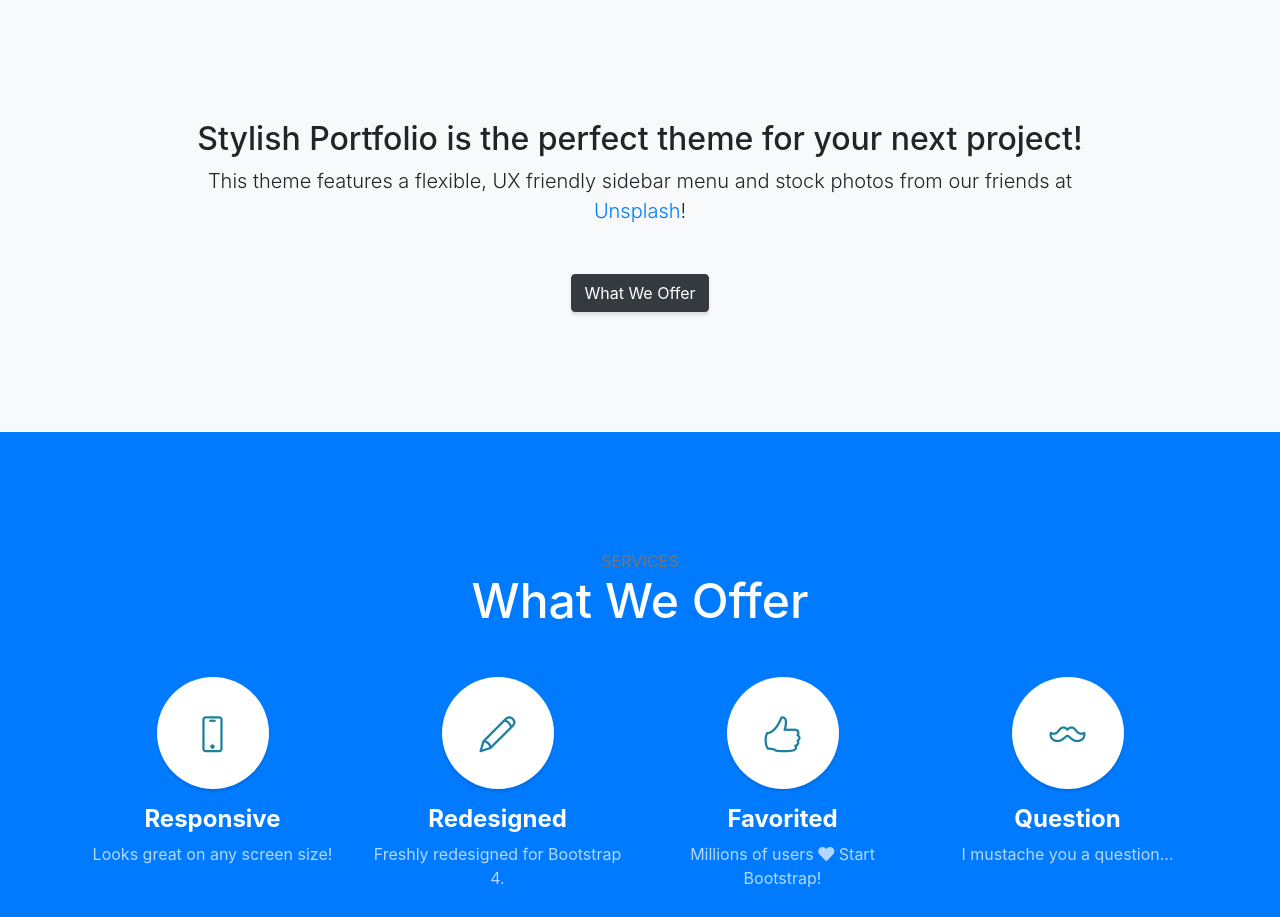
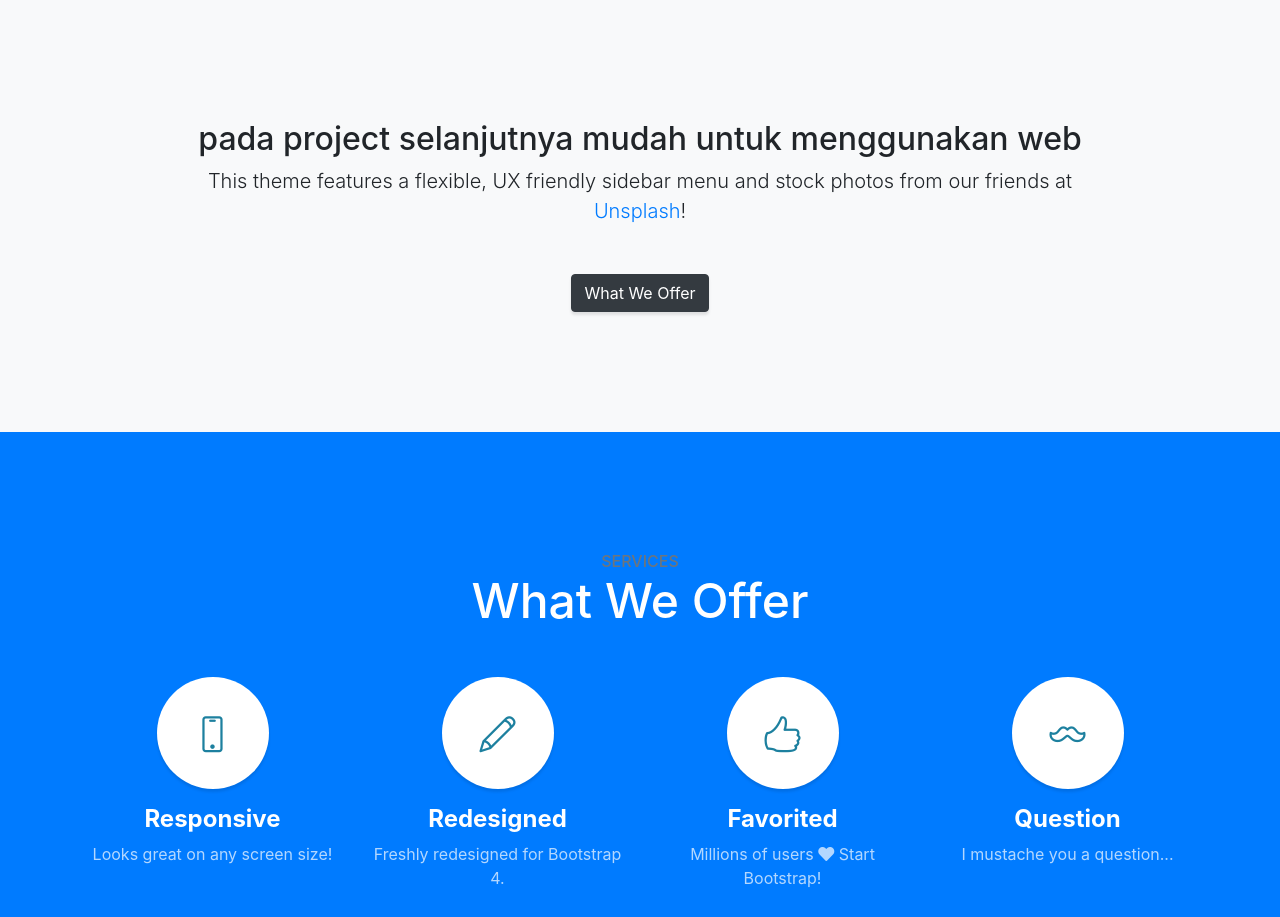
Before and after one commit to ninoi97/ninoi97.github.io, a website with bundled scripts: page index.html in a window 1280 px wide. Shown: the part 800-1717 px from the top of the page. Built offline with nearby package versions, Linux system fonts and the light colour scheme.

Commit message:
perubahan 2

```diff
--- a/index.html
+++ b/index.html
@@ -69,7 +69,7 @@
     <div class="container text-center">
       <div class="row">
         <div class="col-lg-10 mx-auto">
-          <h2>Stylish Portfolio is the perfect theme for your next project!</h2>
+          <h2>pada project selanjutnya mudah untuk menggunakan web</h2>
           <p class="lead mb-5">This theme features a flexible, UX friendly sidebar menu and stock photos from our friends at
             <a href="https://unsplash.com/">Unsplash</a>!</p>
           <a class="btn btn-dark btn-xl js-scroll-trigger" href="#services">What We Offer</a>
```
